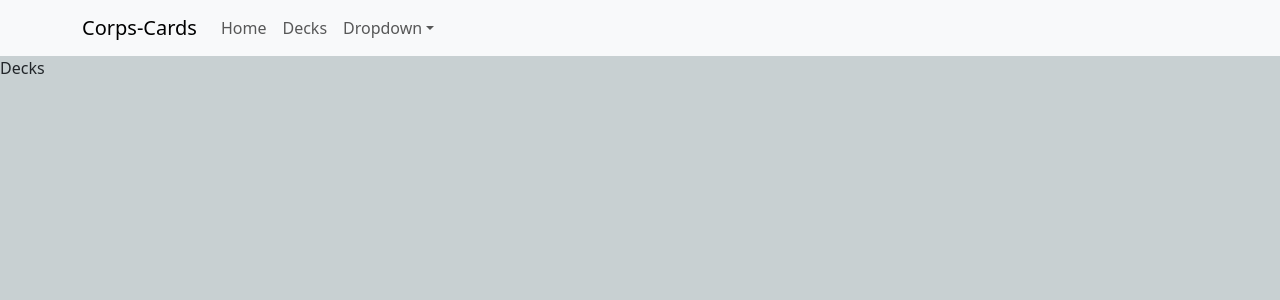
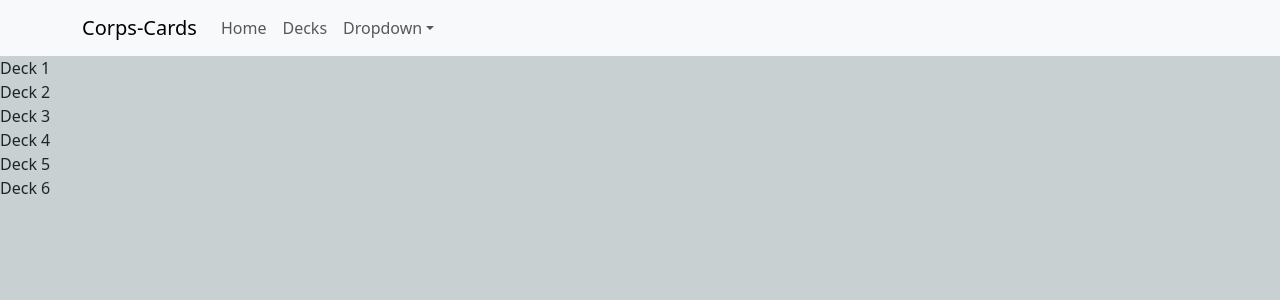
Before and after one commit to owenlang05/Corps-Cards, a React (Vite) app in the folder client/: page /decks in a window 1280 px wide. Shown: the top 300 px of the page. Built offline with nearby package versions, Linux system fonts and the light colour scheme.

Commit message:
added deck list

```diff
--- a/client/src/components/DeckList.jsx
+++ b/client/src/components/DeckList.jsx
@@ -0,0 +1,16 @@
+import React, {useState} from "react";
+
+export default function DeckList({decks}) {
+    console.log(decks)
+    return (
+        <div>
+            {decks?.map(({id, name}) => (
+                <div key={id}>
+                    <a>{name}</a>
+                </div>
+            ))}
+        </div>
+
+    )
+
+}
--- a/client/src/pages/decks.jsx
+++ b/client/src/pages/decks.jsx
@@ -1,9 +1,11 @@
-import React from "react"
+import React, {useState} from "react"
+import DeckList from "../components/DeckList"
 
 export default function Decks() {
-    return(
-        <p>Decks</p>
-    )
+  const [decks, setDecks] = useState(SAMPLE_DECKS)
+  return(
+    <DeckList decks={SAMPLE_DECKS}/>
+  )
 }
 
 
--- a/client/src/pages/flashcards.jsx
+++ b/client/src/pages/flashcards.jsx
@@ -1,6 +1,5 @@
 import React, {useState} from 'react'
 import FlashcardList from '../components/FlashcardList'
-import Navigation from '../components/Navbar'
 
 export default function Home () {
     const [flashcards, setFlashcards] = useState(SAMPLE_FLASHCARDS)
```
